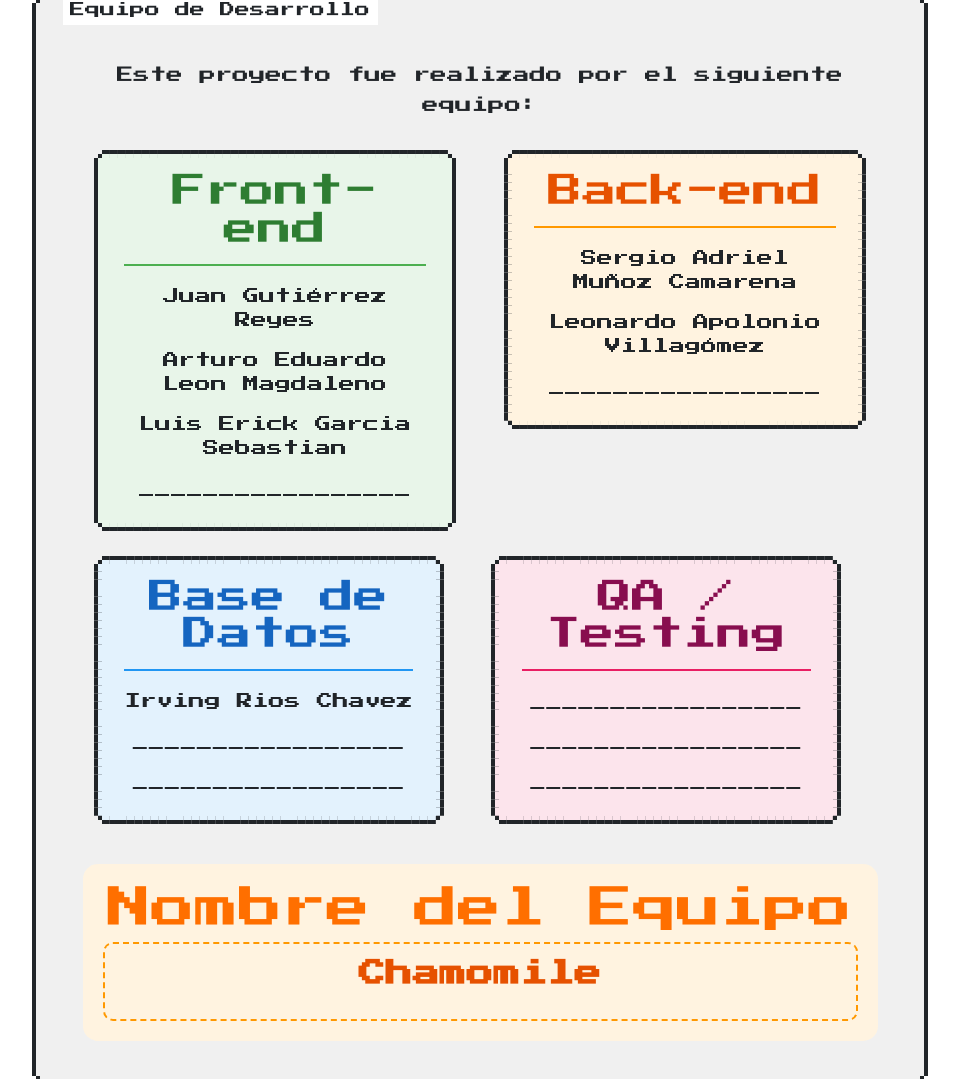
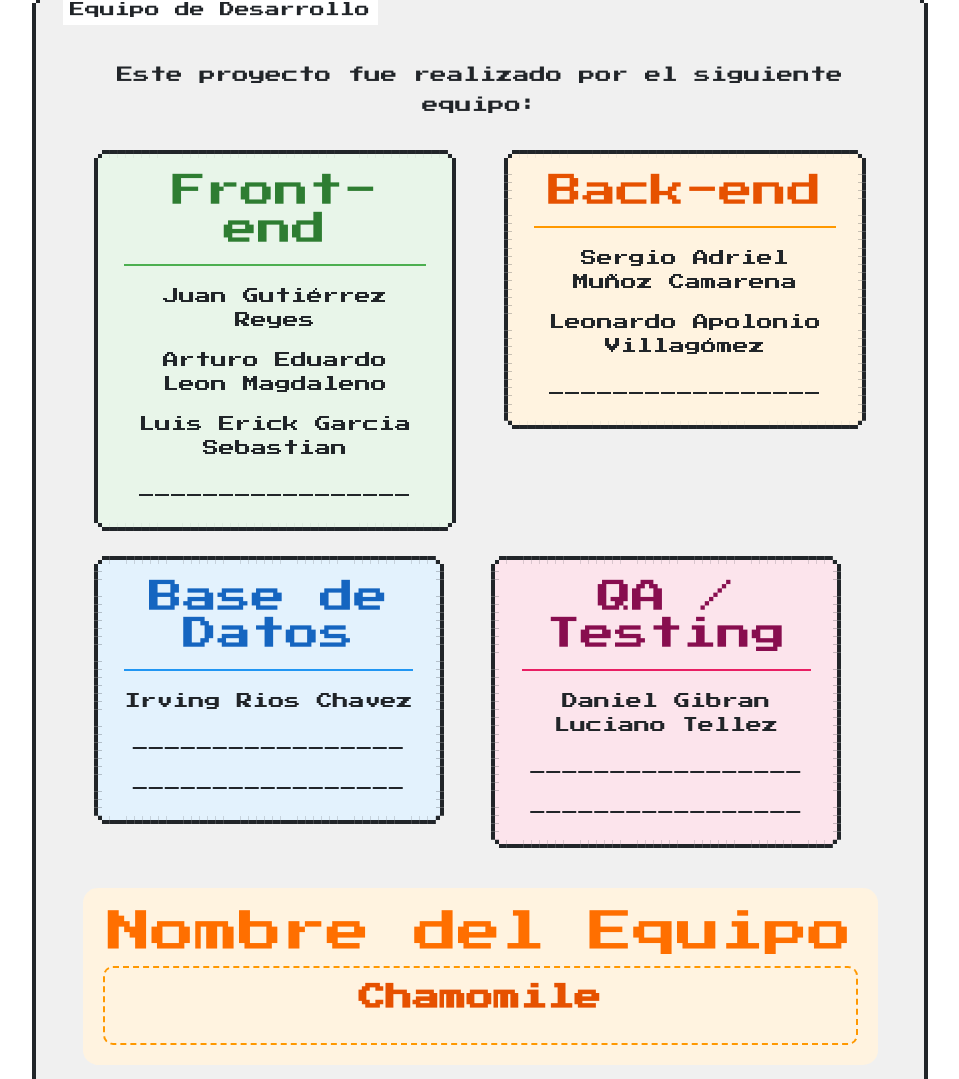
Before and after one commit to SergioAdriel/Hd1_2808_2026-2_EquipoChamomile, a PHP site: page /Controlador/politica_privacidad.php in a window 1280 px wide. Shown: the part 1072-2151 px from the top of the page, without its empty margins (160-1119 px from the left). Run offline with PHP 8.4, Linux system fonts and the light colour scheme; some libraries are stand-ins or nearby versions.

Commit message:
Personas faltantes en politica_privacidad.php

```diff
--- a/Proyecto/Controlador/politica_privacidad.php
+++ b/Proyecto/Controlador/politica_privacidad.php
@@ -97,7 +97,7 @@ require __DIR__ . '/../musica.php';
             </h4>
             <div style="border-top: 2px solid #E91E63; margin: 10px 0;"></div>
             <ul style="list-style: none; padding: 0;">
-              <li style="padding: 8px 0;">_________________</li>
+              <li style="padding: 8px 0;">Daniel Gibran Luciano Tellez</li>
               <li style="padding: 8px 0;">_________________</li>
               <li style="padding: 8px 0;">_________________</li>
             </ul>
```
